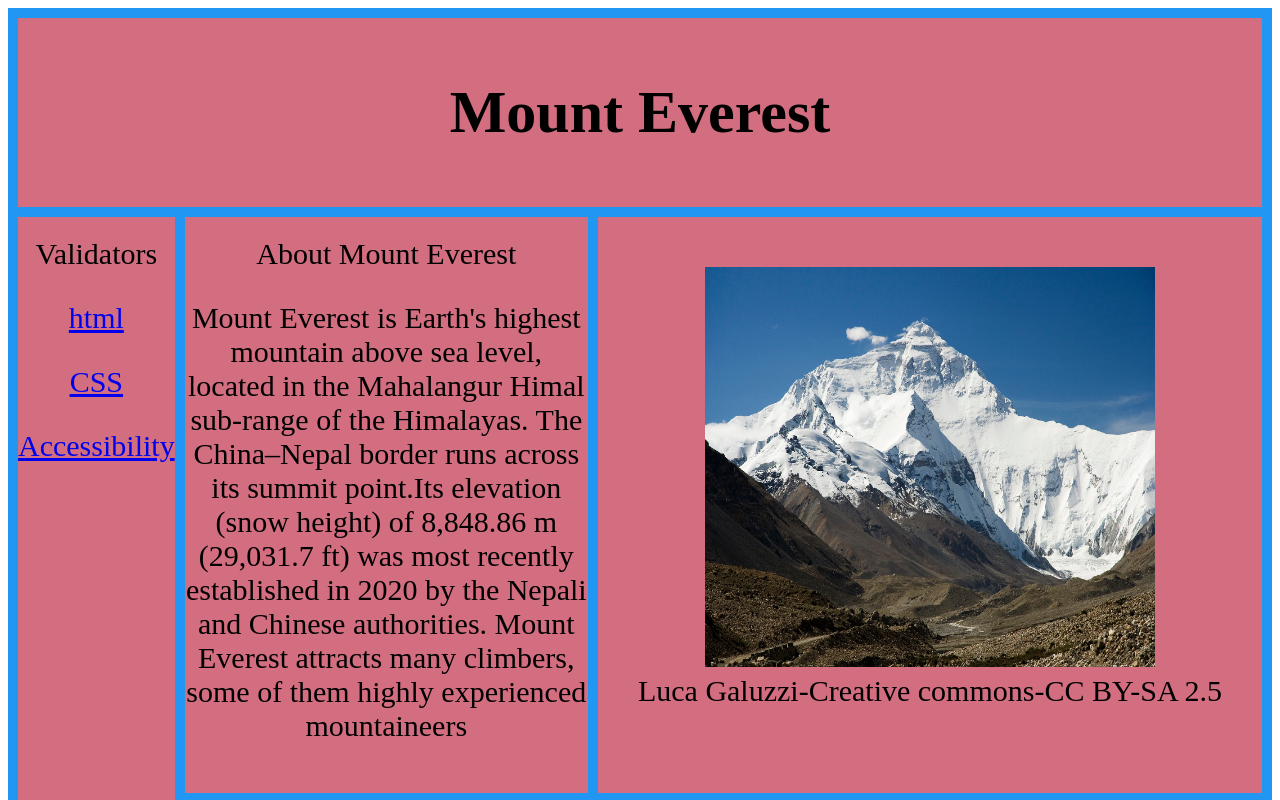
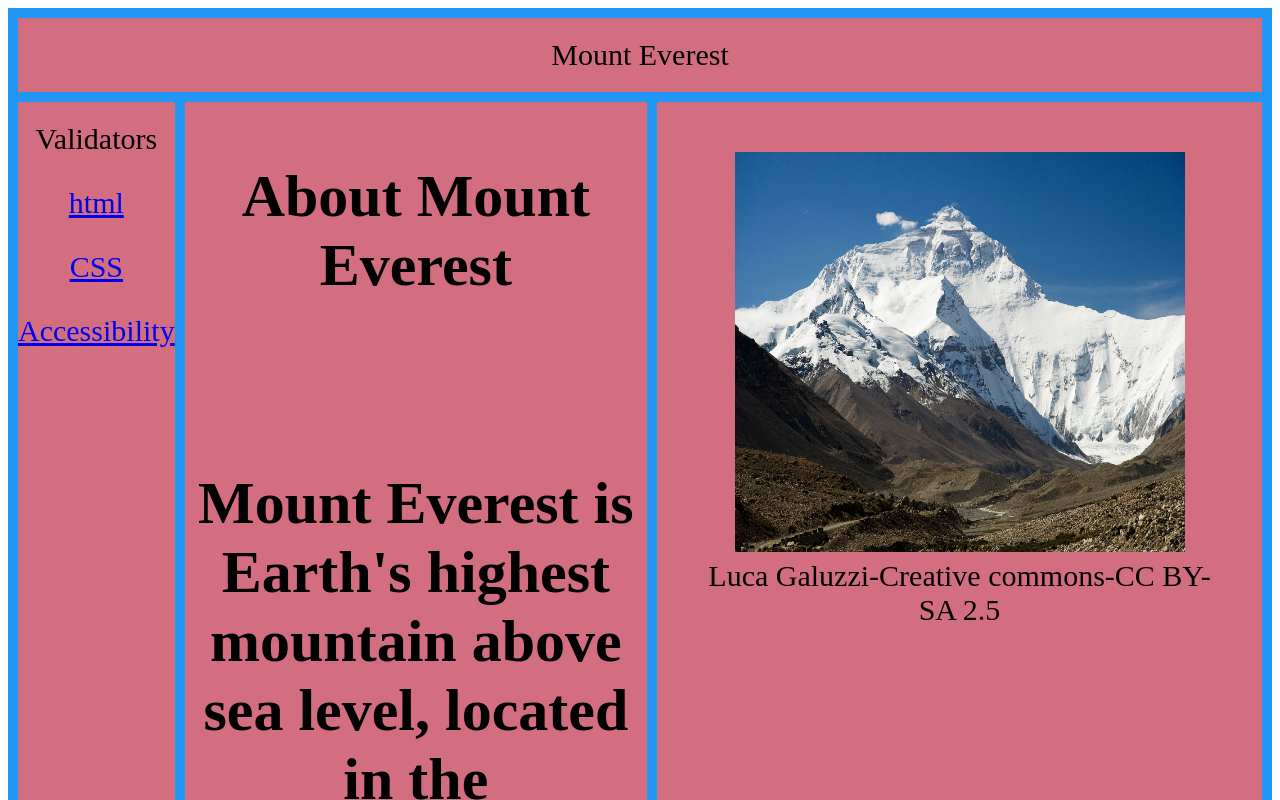
Before and after one commit to Qasim278/qasim278.github.io, a plain HTML site: page index.html in a window 1280 px wide. Shown: the top 800 px of the page. Drawn offline with Linux system fonts and the light colour scheme.

Commit message:
Update index.html

```diff
--- a/index.html
+++ b/index.html
@@ -10,14 +10,14 @@
 
 
 <div class="grid-container">
-  <div class="item1"><h1>Mount Everest </h1></div>
+  <div class="item1"><header>Mount Everest </header></div>
   <div class="item2">Validators
     <nav>
   <p><a href="https://validator.w3.org/nu/?doc=https%3A%2F%2Fqasim278.github.io%2F">html </a></p>
   <p><a href= " https://jigsaw.w3.org/css-validator/validator?uri=https%3A%2F%2Fqasim278.github.io%2F&profile=css3svg&usermedium=all&warning=1&vextwarning=&lang=en ">CSS</a></p>
   <p><a href= "https://wave.webaim.org/report#/https://qasim278.github.io/">Accessibility</a></p>
       </nav></div>
-  <div class="item3">About Mount Everest <br>
+  <div class="item3"><h1>About Mount Everest<h1> <br>
   <p>Mount Everest is Earth's highest mountain above sea level, located in the Mahalangur Himal sub-range of the Himalayas. The China–Nepal border runs across its summit point.Its elevation (snow height) of 8,848.86 m (29,031.7 ft) was most recently established in 2020 by the Nepali and Chinese authorities.
 Mount Everest attracts many climbers, some of them highly experienced mountaineers</p></div>
   <div class="item4"><figure>
```
